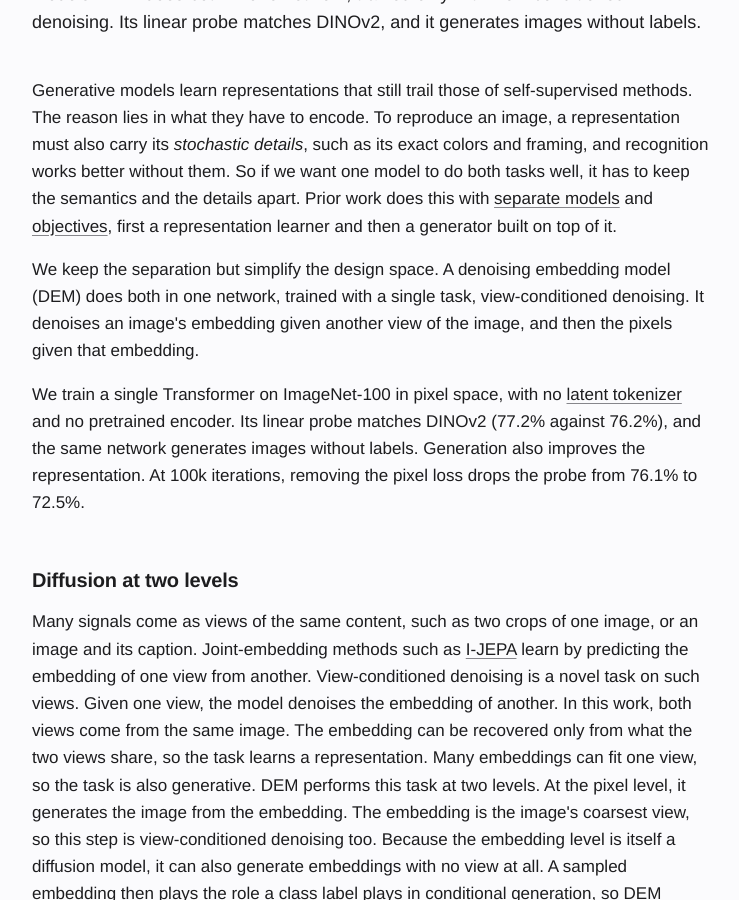
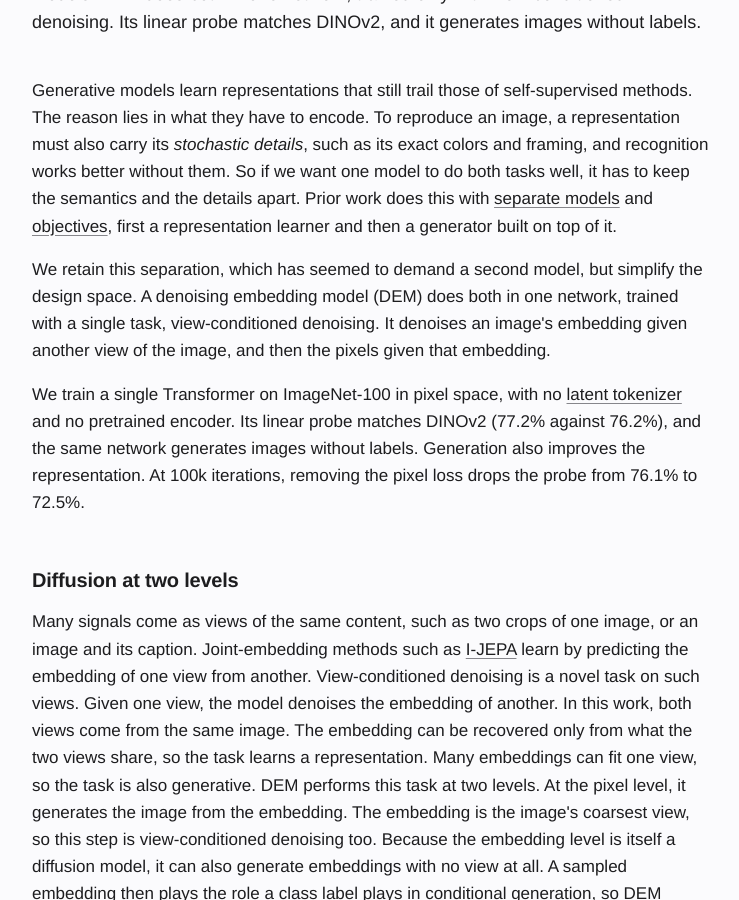
Before and after one commit to rabiulcste/rabiulcste.github.io, a Jekyll site: the page built from dem-denoising-embeddings/index.html, in a window 1280 px wide and 900 px high, scrolled down 1161 px. Shown: the whole window, without its empty margins (268-1007 px from the left). Built offline with Jekyll 4.4.1, drawn with Linux system fonts in a browser that asks for light colours.

Commit message:
DEM page: retain the separation

```diff
--- a/dem-denoising-embeddings/index.html
+++ b/dem-denoising-embeddings/index.html
@@ -241,7 +241,7 @@ bibtex: |
 </section>
 <section class="intro">
     <p>Generative models learn representations that still trail those of self-supervised methods. The reason lies in what they have to encode. To reproduce an image, a representation must also carry its <em>stochastic details</em>, such as its exact colors and framing, and recognition works better without them. So if we want one model to do both tasks well, it has to keep the semantics and the details apart. Prior work does this with <a href="https://arxiv.org/abs/2312.03701">separate models</a> and <a href="https://arxiv.org/abs/2211.09117">objectives</a>, first a representation learner and then a generator built on top of it.</p>
-    <p>We keep the separation but simplify the design space. A denoising embedding model (DEM) does both in one network, trained with a single task, view-conditioned denoising. It denoises an image's embedding given another view of the image, and then the pixels given that embedding.</p>
+    <p>We retain this separation, which has seemed to demand a second model, but simplify the design space. A denoising embedding model (DEM) does both in one network, trained with a single task, view-conditioned denoising. It denoises an image's embedding given another view of the image, and then the pixels given that embedding.</p>
     <p>We train a single Transformer on ImageNet-100 in pixel space, with no <a href="https://arxiv.org/abs/2112.10752">latent tokenizer</a> and no pretrained encoder. Its linear probe matches DINOv2 (77.2% against 76.2%), and the same network generates images without labels. Generation also improves the representation. At 100k iterations, removing the pixel loss drops the probe from 76.1% to 72.5%.</p>
 </section>
 
```
